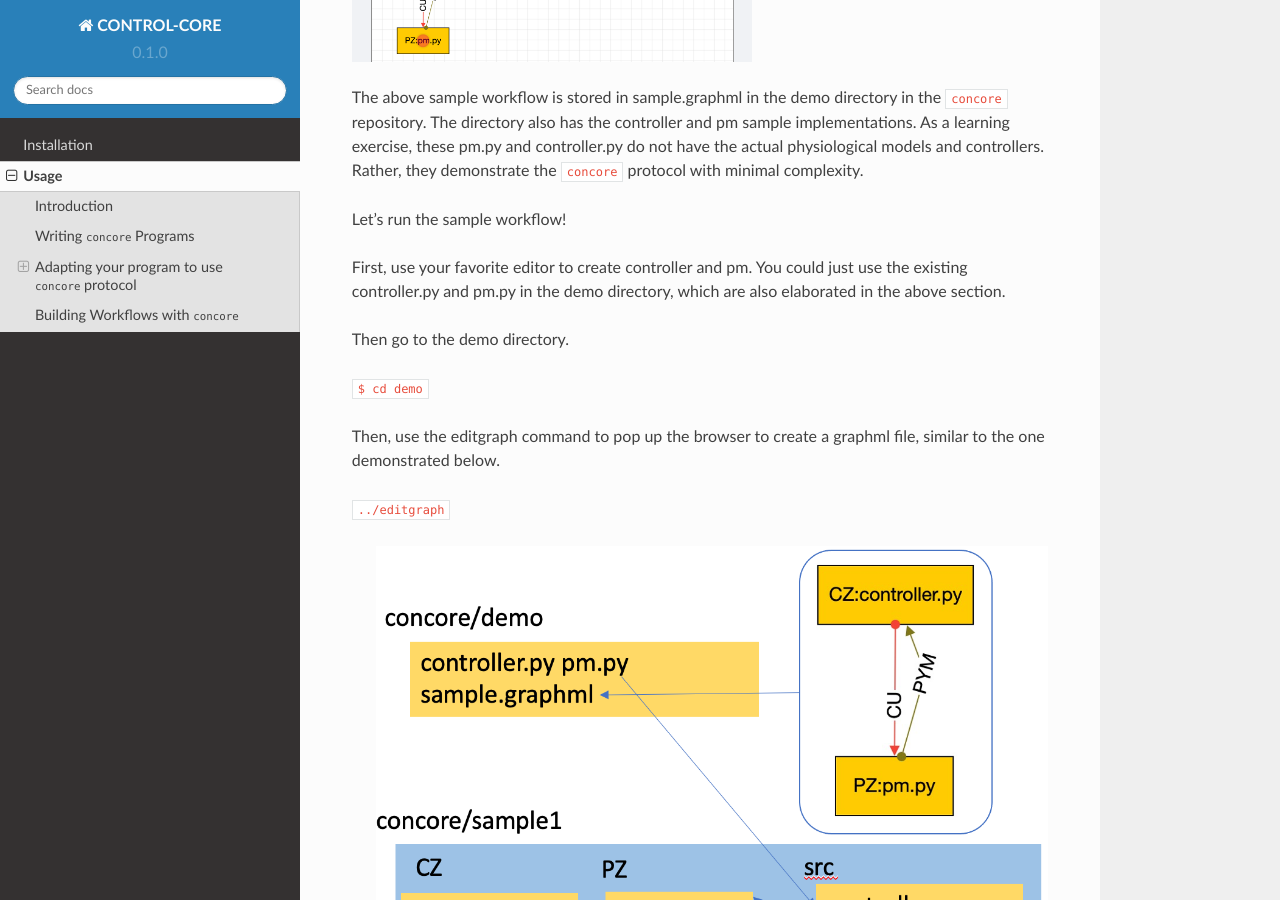
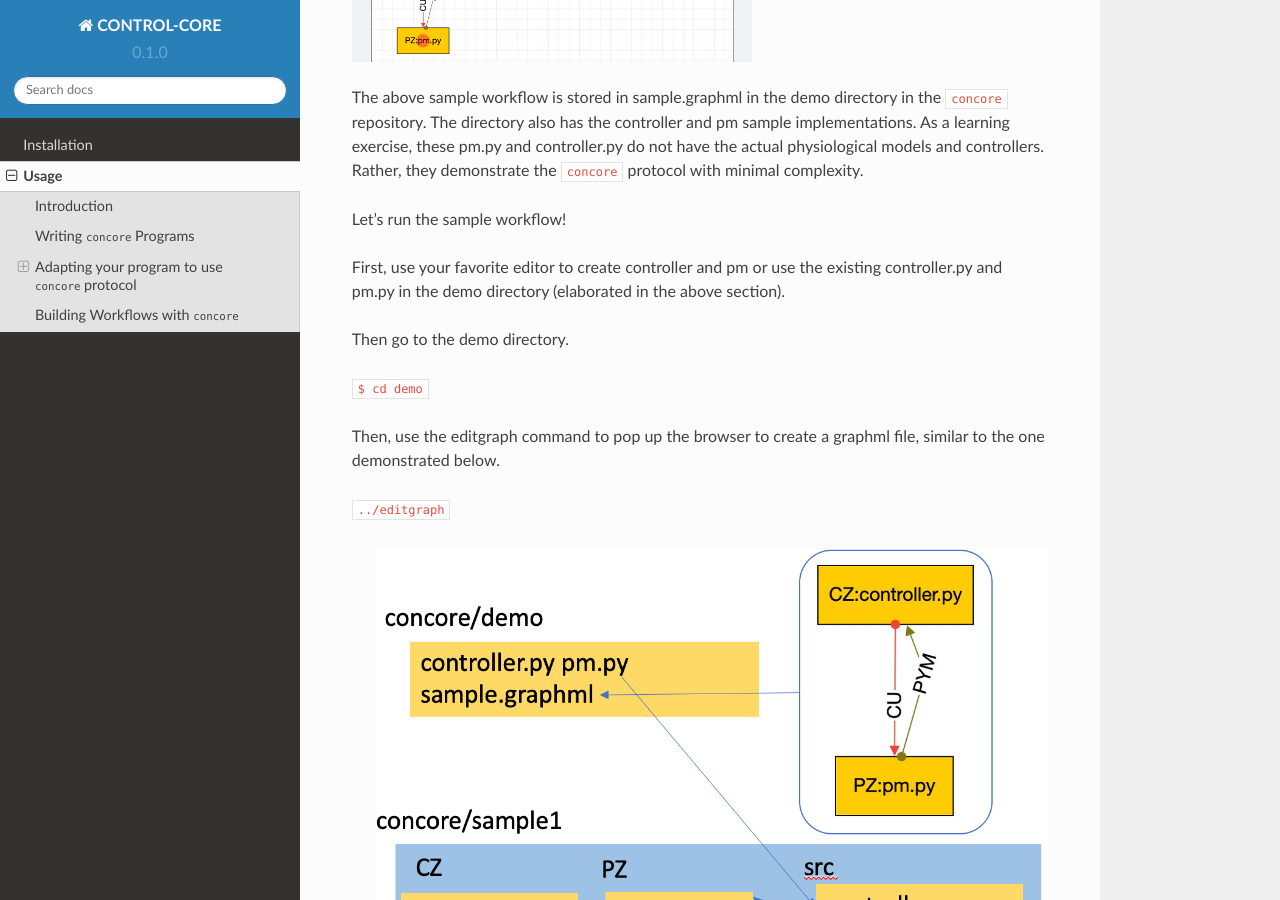
Before and after one commit to ControlCore-Project/documentation, a Sphinx documentation site: the page built from docs/source/usage.rst, in a window 1280 px wide and 900 px high, scrolled down 3868 px. Built offline with Sphinx 7.4.7 and the Read the Docs theme 2.0.0, drawn with Linux system fonts in a browser that asks for light colours.

Commit message:
Update usage.rst

```diff
--- a/docs/source/usage.rst
+++ b/docs/source/usage.rst
@@ -134,7 +134,7 @@
 
 Let's run the sample workflow!
 
-First, use your favorite editor to create controller and pm. You could just use the existing controller.py and pm.py in the demo directory, which are also elaborated in the above section.
+First, use your favorite editor to create controller and pm or use the existing controller.py and pm.py in the demo directory (elaborated in the above section).
 
 Then go to the demo directory.
 
```
